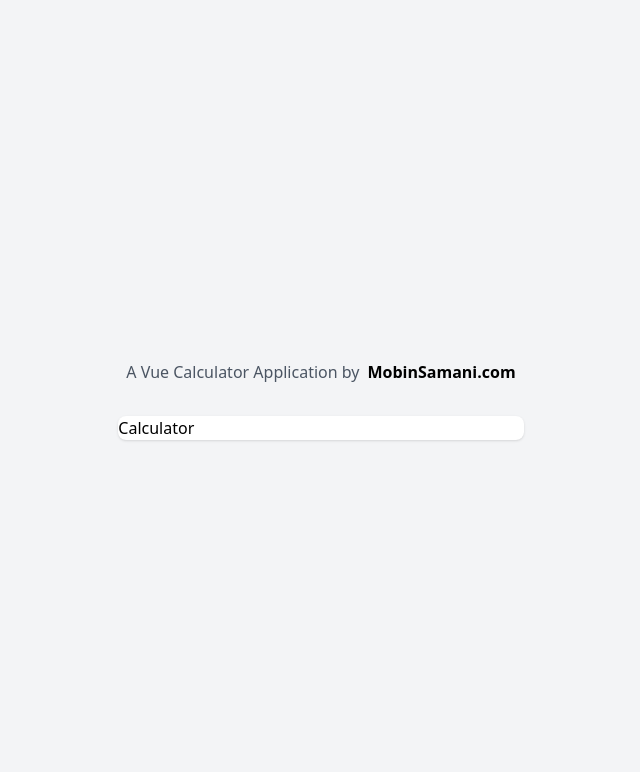
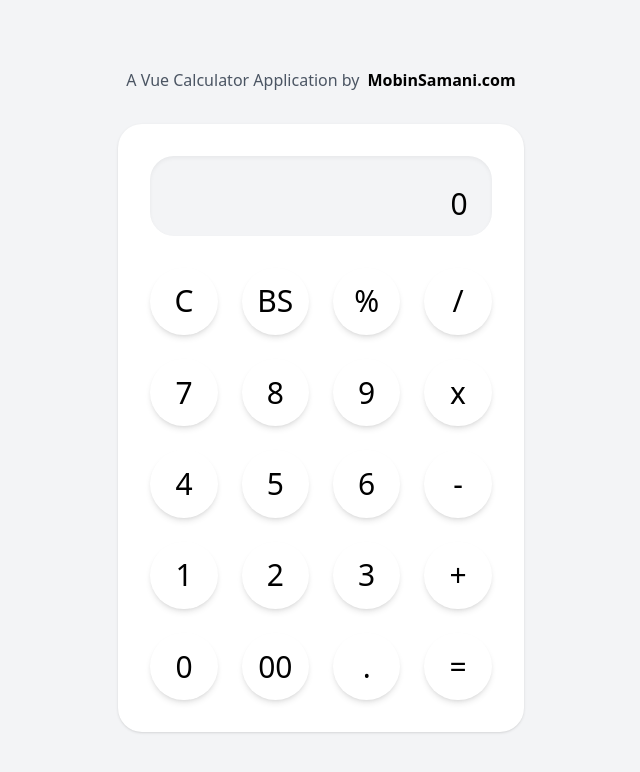
Before and after one commit to MobinSamani/calculator, a Vue app: page / in a window 1280 px wide. Shown: the top 772 px of the page, without its empty margins (319-959 px from the left). Built offline with nearby package versions, Linux system fonts and the light colour scheme.

Commit message:
feat: Calculator Added

```diff
--- a/src/App.vue
+++ b/src/App.vue
@@ -1,13 +1,13 @@
 <template>
   <div class="min-h-screen bg-gray-100 flex items-center justify-center p-8">
-    <div class="flex flex-col gap-y-8 w-full lg:w-1/2 xl:w-1/3 2xl:w-1/4">
+    <div class="flex flex-col gap-y-8 w-full sm:w-2/3 md:w-1/2 lg:w-1/3 2xl:w-1/4">
       <div class="flex items-center justify-center gap-2 flex-wrap text-center">
         <div class="text-gray-600">A Vue Calculator Application by</div>
 
         <a class="font-bold" href="https://MobinSamani.com" target="_blank">MobinSamani.com</a>
       </div>
 
-      <div class="bg-white shadow rounded-lg">
+      <div class="bg-white shadow rounded-3xl p-8">
         <calculator />
       </div>
     </div>
--- a/src/components/calculator.vue
+++ b/src/components/calculator.vue
@@ -1,11 +1,156 @@
 <template>
-  <div>
-    Calculator
+  <div class="flex flex-col gap-y-8">
+    <div class="h-20 rounded-3xl shadow-inner bg-gray-100 py-3.5 px-6">
+      <div class="flex flex-col items-end justify-between w-full h-full overflow-hidden">
+        <div class="text-sm text-gray-500 whitespace-nowrap">
+          {{ value1 }}
+        </div>
+
+        <div class="text-3xl whitespace-nowrap">
+          {{ value2 }}
+        </div>
+      </div>
+    </div>
+
+    <div v-if="buttons && buttons.length" class="grid grid-cols-4 gap-6 relative">
+      <button
+        v-for="button in buttons"
+        :key="button"
+        class="rounded-full shadow-md aspect-square flex items-center justify-center text-3xl hover:bg-gray-900 hover:text-white duration-150"
+        @click="handleClick(button)"
+      >
+        {{ button }}
+      </button>
+    </div>
   </div>
 </template>
 
 <script>
-  export default {
-    name: 'Calculator'
+export default {
+  name: "Calculator",
+  data() {
+    return {
+      value1: "",
+      value2: "0",
+      result: null,
+      buttons: ["C", "BS", "%", "/", "7", "8", "9", "x", "4", "5", "6", "-", "1", "2", "3", "+", "0", "00", ".", "="],
+      operations: ["%", "/", "x", "-", "+"],
+      lastOperation: null,
+      calculated: false
+    };
+  },
+  mounted() {
+    window.addEventListener("keydown", this.handleKeydown);
+  },
+  unmounted() {
+    window.removeEventListener("keydown", this.handleKeydown);
+  },
+  methods: {
+    handleKeydown(e) {
+      let key = e.key;
+      if (!key) return;
+
+      if (key === "*") key = "x";
+      if (key === "Enter") key = "=";
+
+      if (!this.buttons.includes(key) && key !== "Backspace") return;
+      this.handleClick(key);
+    },
+    handleClick(key) {
+      switch (key) {
+        case "00":
+        case "0":
+        case "1":
+        case "2":
+        case "3":
+        case "4":
+        case "5":
+        case "6":
+        case "7":
+        case "8":
+        case "9":
+        case ".":
+          this.addElement(key);
+          break;
+        case "x":
+        case "+":
+        case "-":
+        case "/":
+        case "%":
+          this.addOperation(key);
+          break;
+        case "=":
+          this.equal();
+          break;
+        case "Backspace":
+        case "BS":
+          this.backspace();
+          break;
+        case "C":
+          this.clear();
+          break;
+      }
+    },
+    addElement(key) {
+      if (this.calculated) this.clear();
+      if (this.value2 === "0") this.value2 = key;
+      else this.value2 += key;
+    },
+    addOperation(key) {
+      if (!this.value2?.length) return this.replaceOperation(key);
+
+      if (this.calculated) {
+        this.value1 = `${this.value2} ${key} `;
+        this.calculated = false;
+      } else {
+        this.calculate();
+        this.value1 += `${this.value2} ${key} `;
+      }
+      this.value2 = "";
+      this.lastOperation = key;
+    },
+    replaceOperation(key) {
+      if (!this.value1?.length) return;
+      this.value1 = this.value1.trim().slice(0, -1);
+      this.value1 += `${key} `;
+      this.lastOperation = key;
+    },
+    calculate() {
+      if (this.result === null || this.result == undefined) return (this.result = this.value2);
+
+      switch (this.lastOperation) {
+        case "x":
+          return (this.result = parseFloat(this.result) * parseFloat(this.value2));
+        case "+":
+          return (this.result = parseFloat(this.result) + parseFloat(this.value2));
+        case "-":
+          return (this.result = parseFloat(this.result) - parseFloat(this.value2));
+        case "/":
+          return (this.result = parseFloat(this.result) / parseFloat(this.value2));
+        case "%":
+          return (this.result = parseFloat(this.result) % parseFloat(this.value2));
+      }
+    },
+    equal() {
+      if (!this.value2?.length || this.calculated) return;
+
+      this.calculate();
+
+      this.value1 += this.value2;
+      this.value2 = String(this.result);
+      this.calculated = true;
+    },
+    backspace() {
+      if (!this.value2?.length || this.calculated) return;
+      this.value2 = this.value2.slice(0, -1);
+    },
+    clear() {
+      this.value1 = "";
+      this.value2 = "";
+      this.result = null;
+      this.lastOperation = null;
+      this.calculated = false;
+    }
   }
+};
 </script>
```
